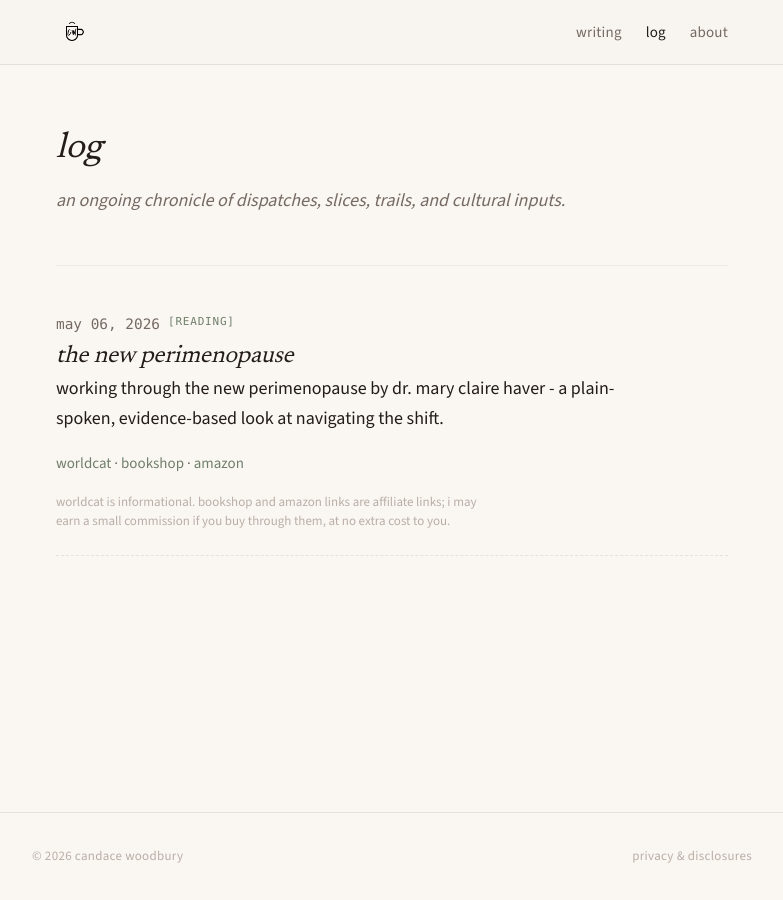
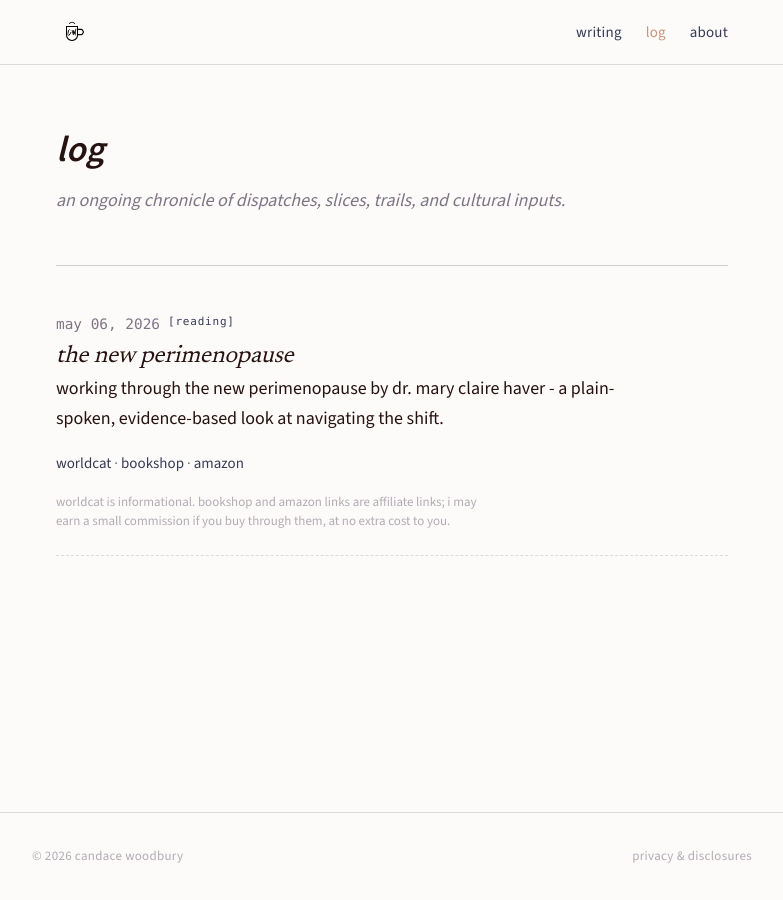
Before and after one commit to candacemonster/candace-woodbury, a Jekyll site: the page built from pages/log.md, in a window 1280 px wide. Shown: the whole page, without its empty margins (248-1031 px from the left). Built offline with Jekyll 4.4.1, drawn with Linux system fonts in a browser that asks for light colours.

Commit message:
site updates.

```diff
--- a/404.html
+++ b/404.html
@@ -79,7 +79,7 @@
   .choice-btn:hover {
     border-color: var(--color-accent);
     color: var(--color-text);
-    background: rgba(122, 140, 42, 0.05);
+    background: var(--color-highlight-tint);
   }
 
   .game-result {
--- a/_data/log.yml
+++ b/_data/log.yml
@@ -5,7 +5,10 @@
   links:
     - label: "WorldCat"
       url: "https://search.worldcat.org/search?q=9780593736616"
+      rel: "noopener noreferrer"
     - label: "Bookshop"
       url: "https://bookshop.org/a/381/9780593736616"
+      rel: "sponsored noopener noreferrer"
     - label: "Amazon"
       url: "https://amzn.to/4cFb0Ov"
+      rel: "sponsored noopener noreferrer"
--- a/assets/css/style.css
+++ b/assets/css/style.css
@@ -1,6 +1,6 @@
 /* ─── Art direction ───────────────────────────────────────────────
    Tone: quiet literary, observant, dryly funny, field-journal calm
-   Palette: warm paper, charcoal, muted sage, soft weathered neutrals
+  Palette: warm off-white, licorice, delft blue, taupe gray, sunset accents
    Typography: Newsreader for titles + Source Sans 3 for text
    Density: spacious and restrained — editorial clarity over decoration
    Mood: a small essay journal shaped by landscape, adulthood, and interior weather
@@ -9,17 +9,23 @@
 @import url("https://fonts.googleapis.com/css2?family=Newsreader:opsz,wght@6..72,300..700&family=Source+Sans+3:wght@400;500;600&display=swap");
 
 :root {
-  --color-bg: #faf6f2;
-  --color-surface: #f4eeea;
-  --color-border: rgba(52, 42, 36, 0.10);
-  --color-divider: rgba(52, 42, 36, 0.06);
+  --color-bg: #fdfbf9;
+  --color-surface: #f7efe9;
+  --color-border: rgba(37, 18, 17, 0.14);
+  --color-divider: rgba(125, 117, 133, 0.35);
+  --color-link-border: rgba(53, 59, 86, 0.35);
+  --color-link-border-hover: rgba(201, 147, 121, 0.6);
+  --color-header: rgba(253, 251, 249, 0.95);
+  --color-highlight-soft: rgba(251, 180, 94, 0.35);
+  --color-highlight-tint: rgba(251, 180, 94, 0.12);
 
-  --color-text: #231c18;
-  --color-text-muted: #756a63;
-  --color-text-faint: #b9aea7;
+  --color-text: #251211;
+  --color-text-muted: #7d7585;
+  --color-text-faint: #b2abb5;
 
-  --color-accent: #6f7f6b;
-  --color-accent-hover: #566351;
+  --color-accent: #353b56;
+  --color-accent-hover: #c99379;
+  --color-highlight: #fbb45e;
 
   --font-display: "Newsreader", Georgia, serif;
   --font-body: "Source Sans 3", "Helvetica Neue", Arial, sans-serif;
@@ -64,7 +70,6 @@
   -webkit-font-smoothing: antialiased;
   -moz-osx-font-smoothing: grayscale;
   scroll-behavior: smooth;
-  scroll-padding-top: var(--space-16);
   hanging-punctuation: first last;
 }
 
@@ -111,8 +116,6 @@
   max-width: 68ch;
 }
 
-/* ─── Typography ────────────────────────────────────────────────── */
-h1,
 h2,
 h3 {
   font-family: var(--font-display);
@@ -182,13 +185,13 @@
 .post-body a {
   color: var(--color-accent);
   text-decoration: none;
-  border-bottom: 1px solid rgba(111, 127, 107, 0.35);
+  border-bottom: 1px solid var(--color-link-border);
   transition: color var(--transition), border-color var(--transition);
 }
 
 .post-body a:hover {
   color: var(--color-accent-hover);
-  border-bottom-color: rgba(86, 99, 81, 0.5);
+  border-bottom-color: var(--color-link-border-hover);
 }
 
 blockquote {
@@ -219,8 +222,7 @@
   margin: var(--space-12) 0;
 }
 
-small,
-.meta {
+small {
   font-size: var(--text-xs);
   color: var(--color-text-muted);
   letter-spacing: 0.3px;
@@ -249,7 +251,7 @@
 }
 
 ::selection {
-  background: rgba(111, 127, 107, 0.20);
+  background: var(--color-highlight-soft);
   color: var(--color-text);
 }
 
@@ -271,16 +273,12 @@
   padding-inline: var(--space-6);
 }
 
-.container--narrow {
-  max-width: var(--content-narrow);
-}
-
 /* ─── Header ────────────────────────────────────────────────────── */
 .site-header {
   position: sticky;
   top: 0;
   z-index: 100;
-  background: rgba(248, 245, 240, 0.95);
+  background: var(--color-header);
   backdrop-filter: blur(10px);
   border-bottom: 1px solid var(--color-border);
 }
@@ -327,14 +325,14 @@
   font-weight: 500;
   letter-spacing: 0.2px;
   text-transform: none;
-  color: var(--color-text-muted);
+  color: var(--color-accent);
   text-decoration: none;
   transition: color var(--transition);
 }
 
 .nav-links a:hover,
 .nav-links a.active {
-  color: var(--color-text);
+  color: var(--color-accent-hover);
 }
 
 @media (max-width: 900px) {
@@ -409,12 +407,12 @@
 }
 
 .landing-links a {
-  color: var(--color-text);
+  color: var(--color-accent);
   font-weight: 500;
 }
 
 .landing-links a:hover {
-  color: var(--color-accent);
+  color: var(--color-accent-hover);
   text-decoration: underline;
 }
 
@@ -440,38 +438,12 @@
   color: var(--color-text-muted);
 }
 
-.blog-posts {
-  list-style: none;
-  padding-left: 0;
-  margin-top: 2rem;
-}
-
-.blog-posts li {
-  display: grid;
-  grid-template-columns: minmax(100px, auto) 1fr;
-  gap: 1.5rem;
-  align-items: baseline;
-  margin-bottom: 1rem;
-}
-
-.blog-posts .date,
 .log-date,
 .blog-date {
   min-width: 100px;
   color: var(--color-text-muted);
   font-family: ui-monospace, SFMono-Regular, Menlo, Monaco, Consolas, monospace;
   font-size: 0.9rem;
-}
-
-.blog-posts a {
-  color: var(--color-text);
-  font-family: var(--font-display);
-  font-size: 26px;
-  font-style: italic;
-}
-
-.blog-posts a:hover {
-  color: var(--color-accent);
 }
 
 /* ─── Post ──────────────────────────────────────────────────────── */
@@ -494,7 +466,6 @@
   font-size: var(--text-xs);
   color: var(--color-text-muted);
   letter-spacing: 0.4px;
-  text-transform: uppercase;
 }
 
 .post-body {
@@ -564,7 +535,6 @@
   font-family: var(--font-body);
   font-weight: 600;
   letter-spacing: 0.8px;
-  text-transform: uppercase;
   font-size: var(--text-xs);
   color: var(--color-text-muted);
   margin-top: var(--space-8);
@@ -600,7 +570,6 @@
   color: var(--color-accent);
   font-size: 11px;
   letter-spacing: 0.8px;
-  text-transform: uppercase;
 }
 
 .log-title,
@@ -665,33 +634,10 @@
 }
 
 /* ─── Misc Existing Content ─────────────────────────────────────── */
-.page-header {
-  margin-bottom: var(--space-8);
-}
-
 .tagline {
   font-style: italic;
   color: var(--color-text-muted);
   margin-top: var(--space-2);
-}
-
-.disclaimer {
-  position: relative;
-  background: var(--color-surface);
-  padding: 16px 16px 16px 20px;
-  margin-bottom: var(--space-6);
-  border-left: none;
-  border-radius: var(--radius-md);
-}
-
-.disclaimer::before {
-  content: "";
-  position: absolute;
-  left: 8px;
-  top: 10px;
-  bottom: 10px;
-  width: 1px;
-  background: var(--color-divider);
 }
 
 .local-nav {
@@ -712,11 +658,6 @@
   padding: var(--space-4);
   margin-bottom: var(--space-4);
   border-radius: var(--radius-md);
-}
-
-.source-label {
-  font-weight: 500;
-  color: var(--color-text-muted);
 }
 
 /* ─── Mobile ────────────────────────────────────────────────────── */
@@ -767,15 +708,6 @@
     padding-right: 16px;
   }
 
-  .blog-posts li {
-    grid-template-columns: 1fr;
-    gap: 4px;
-  }
-
-  .blog-posts a {
-    font-size: 23px;
-  }
-
   .post-header,
   .post-body,
   .static-page {
@@ -789,20 +721,4 @@
     line-height: 1.8;
   }
 
-  .password-input-group {
-    flex-direction: column;
-  }
-
-  .password-input-group input {
-    min-width: unset;
-    width: 100%;
-  }
-
-  .password-submit {
-    width: 100%;
-  }
-
-  .password-message {
-    font-size: var(--text-base);
-  }
 }
--- a/pages/log.md
+++ b/pages/log.md
@@ -28,7 +28,7 @@
       {% if item.links %}
         <p class="log-links">
           {% for link in item.links %}
-            <a href="{{ link.url }}" rel="noopener noreferrer">{{ link.label }}</a>{% unless forloop.last %} · {% endunless %}
+            <a href="{{ link.url }}" rel="{{ link.rel | default: 'noopener noreferrer' }}">{{ link.label }}</a>{% unless forloop.last %} · {% endunless %}
           {% endfor %}
         </p>
         <p class="log-disclosure">WorldCat is informational. Bookshop and Amazon links are affiliate links; I may earn a small commission if you buy through them, at no extra cost to you.</p>
```
Also changed, not shown: _layouts/default.html (+10 -0 lines), README.md.
